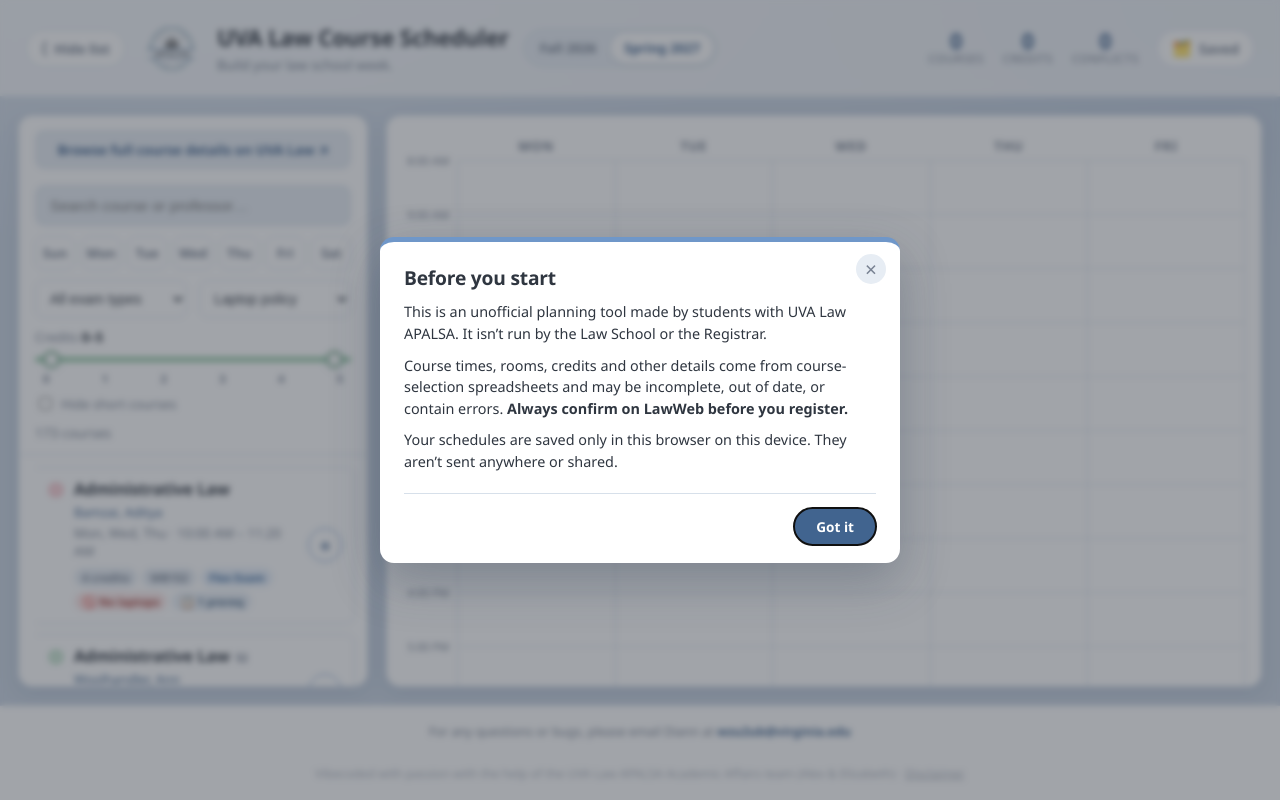
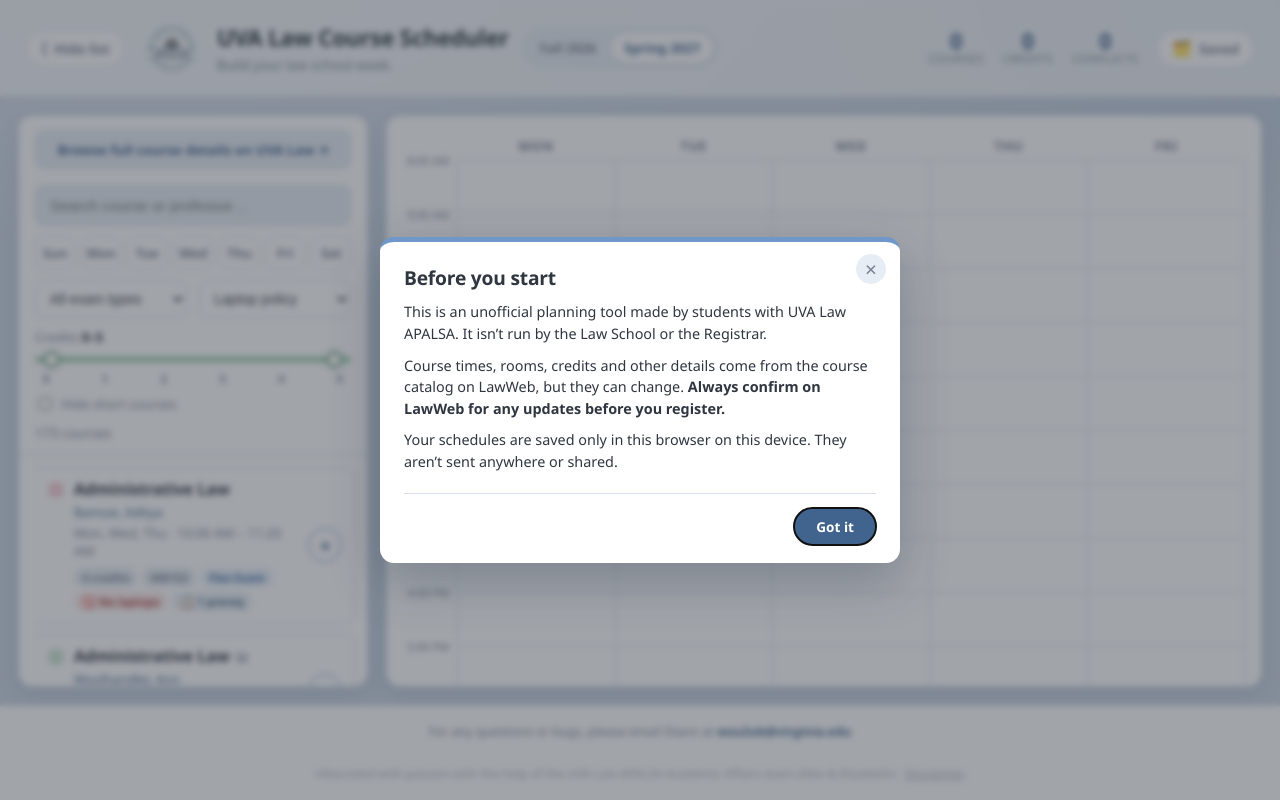
Before and after one commit to daiaun003/lawschoolscheduler, a React (Vite) app: page / in a window 1280 px wide. Built offline with nearby package versions, Linux system fonts and the light colour scheme.

Commit message:
Revise disclaimer: details come from the LawWeb course catalog
Co-Authored-By: Claude Opus 5.5 <noreply@anthropic.com>

```diff
--- a/src/components/DisclaimerModal.jsx
+++ b/src/components/DisclaimerModal.jsx
@@ -31,9 +31,9 @@ export default function DisclaimerModal({ open, onClose }) {
           isn&rsquo;t run by the Law School or the Registrar.
         </p>
         <p>
-          Course times, rooms, credits and other details come from course-selection
-          spreadsheets and may be incomplete, out of date, or contain errors.{' '}
-          <strong>Always confirm on LawWeb before you register.</strong>
+          Course times, rooms, credits and other details come from the course catalog on
+          LawWeb, but they can change.{' '}
+          <strong>Always confirm on LawWeb for any updates before you register.</strong>
         </p>
         <p>
           Your schedules are saved only in this browser on this device. They aren&rsquo;t
```
